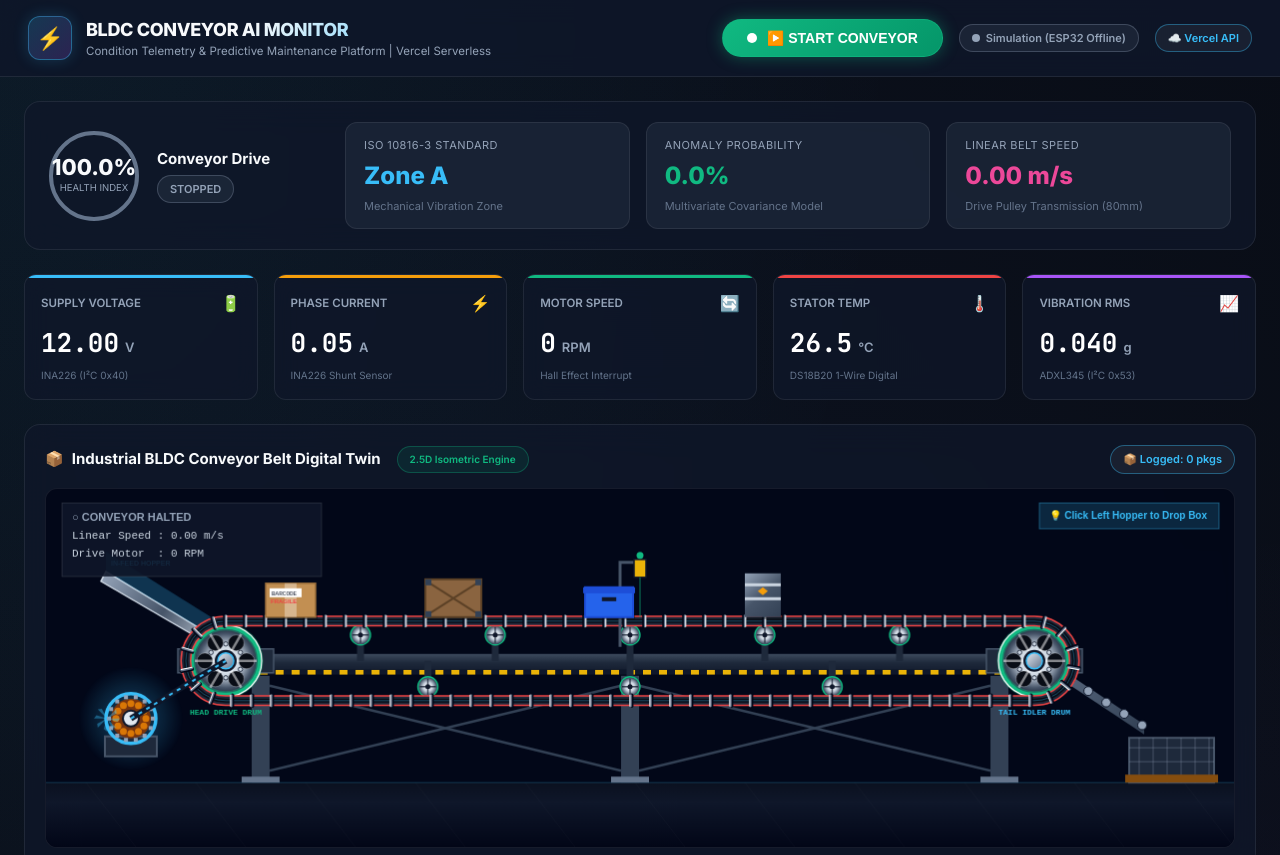
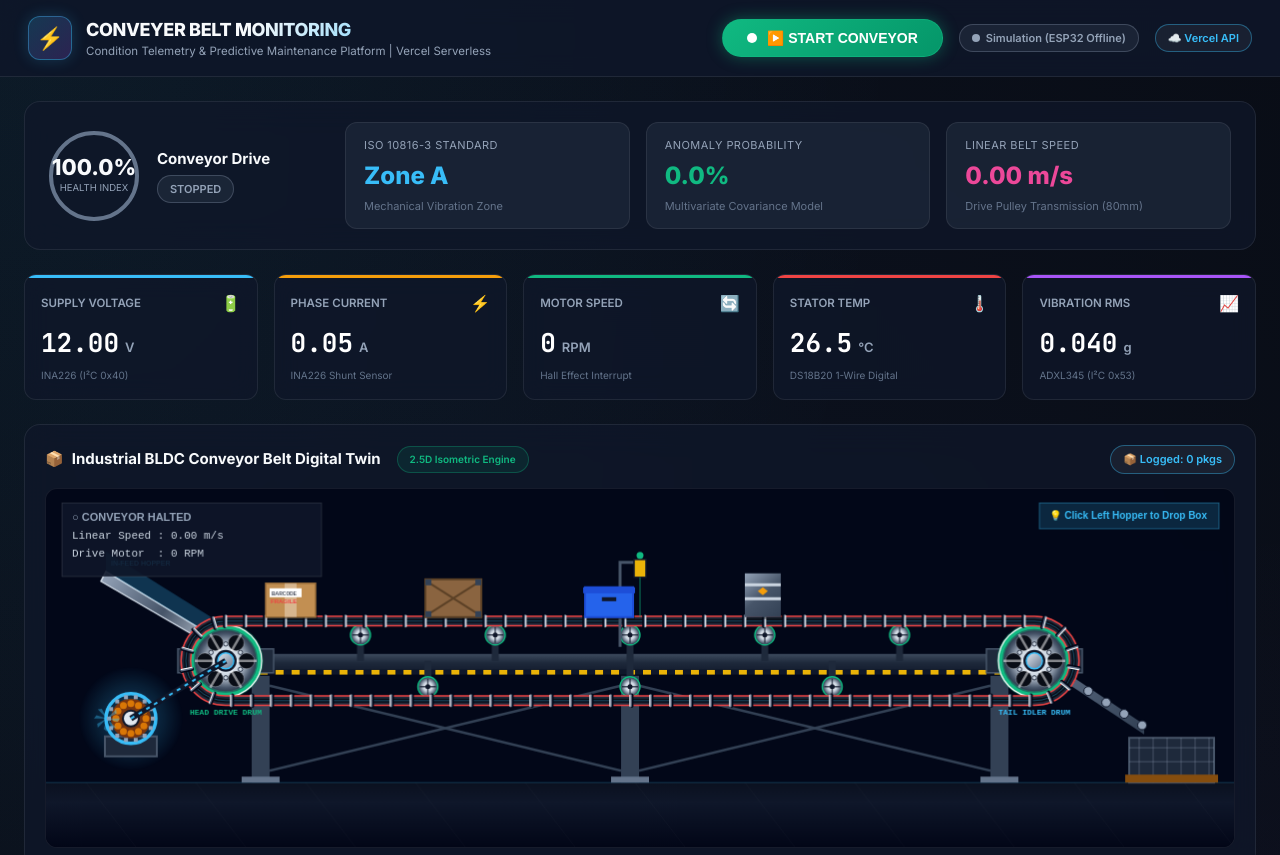
Before and after one commit to thipikaramar/bldc-conveyor-monitoring, a plain HTML site: page public/index.html in a window 1280 px wide. Shown: the top 855 px of the page. Drawn offline with nearby package versions, Linux system fonts and the light colour scheme; no server answers.

Commit message:
Update title to CONVEYER BELT MONITORING and configure gitignore

```diff
--- a/public/index.html
+++ b/public/index.html
@@ -26,7 +26,7 @@
     <div class="brand-section">
       <div class="brand-logo-icon">⚡</div>
       <div class="brand-text">
-        <h1>BLDC CONVEYOR AI MONITOR</h1>
+        <h1>CONVEYER BELT MONITORING</h1>
         <div class="subtext">Condition Telemetry & Predictive Maintenance Platform | Vercel Serverless</div>
       </div>
     </div>
```
Also changed, not shown: 1 other file.
